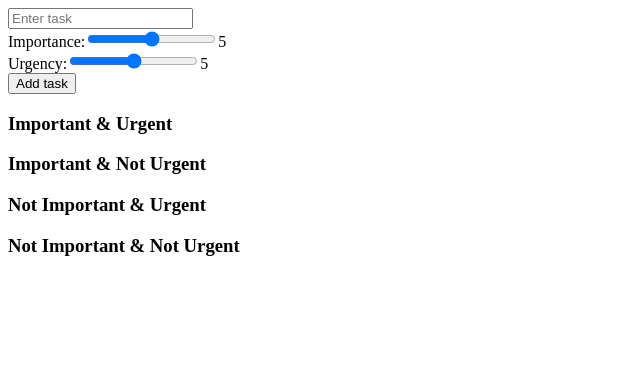
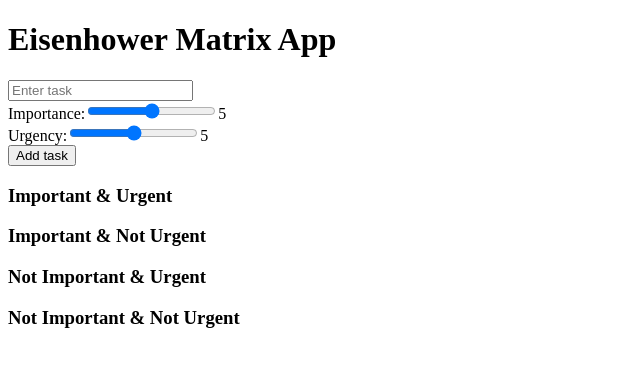
Before and after one commit to mikeonthemike/EisenhowerMatrix, a React (Vite) app: page / in a window 1280 px wide. Shown: the top 366 px of the page, without its empty margins (0-640 px from the left). Built offline with nearby package versions, Linux system fonts and the light colour scheme.

Commit message:
Added header and footer

```diff
--- a/src/App.jsx
+++ b/src/App.jsx
@@ -17,6 +17,11 @@ function App() {
 
   return (
     <div className="app">
+      <header>
+        <h1>Eisenhower Matrix App</h1>
+        {/* Additional app-level functions can go here, e.g., login */}
+      </header>
+      <main>
       <form onSubmit={handleSubmit}>
         <input
           type="text"
@@ -90,6 +95,10 @@ function App() {
           </ul>
         </div>
       </div>
+        </main>
+      <footer>
+        {/* Footer content, if any */}
+      </footer>
     </div>
   );
 }
```
